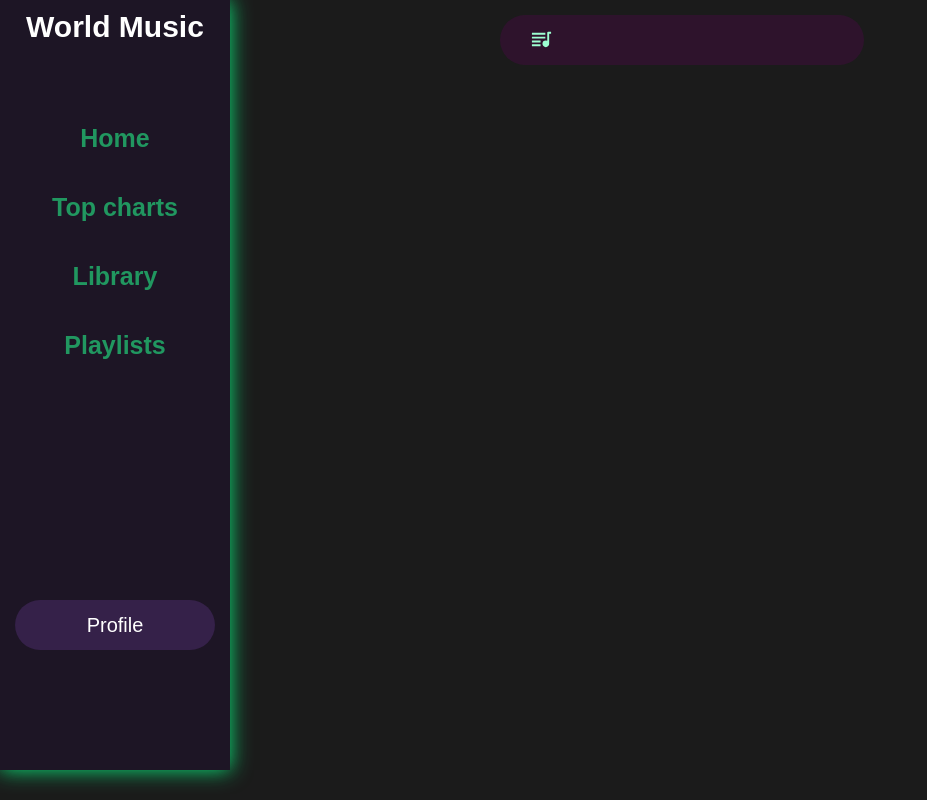
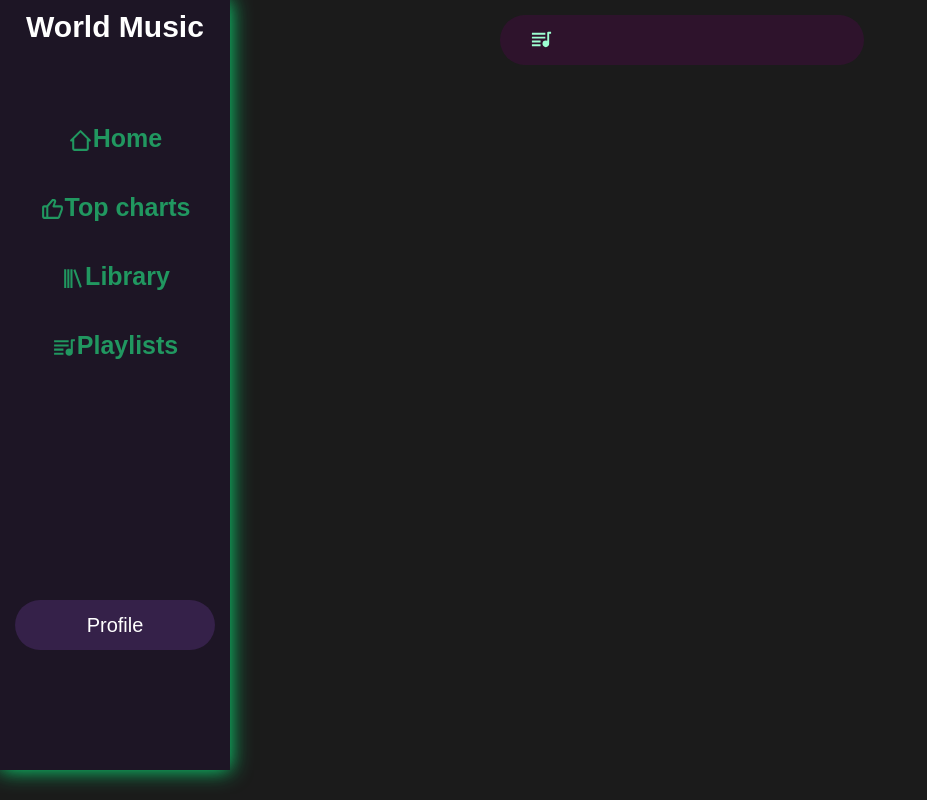
Before and after one commit to Weronnip/World-music, a React (Vite) app in the folder src/main/resources/static/frontend/: page / in a window 1280 px wide. Shown: the whole page, without its empty margins (0-927 px from the left). Built offline with nearby package versions, Linux system fonts and the light colour scheme; a web font is replaced by a local one.

Commit message:
add icon in Layout

```diff
--- a/src/main/resources/static/frontend/src/components/Layout.css
+++ b/src/main/resources/static/frontend/src/components/Layout.css
@@ -81,6 +81,11 @@ body {
   color: #1bdd83;
 }
 
+.icon {
+  font-size: 25px;
+  margin-top: 4px;
+}
+
 .form {
   display: flex;
   align-items: center;
--- a/src/main/resources/static/frontend/src/components/Layout.jsx
+++ b/src/main/resources/static/frontend/src/components/Layout.jsx
@@ -1,4 +1,5 @@
 import { Outlet } from 'react-router-dom'
+import { BiLike, BiHomeAlt2, BiLibrary, BiSolidPlaylist } from 'react-icons/bi/index'
 import './Layout.css'
 
 function Layout() {
@@ -8,10 +9,10 @@ function Layout() {
                 <div className="wrapper">
                     <div className="name-site">World Music</div>
                     <ul className="nav-list">
-                        <li><a href="/home" className='mini-bth'>Home</a></li>
-                        <li><a href="/charts" className='mini-bth'>Top charts</a></li>
-                        <li><a href="/library" className='mini-bth'>Library</a></li>
-                        <li><a href="/playlist" className='mini-bth'>Playlists</a></li>
+                        <li><a href="/home" className='mini-bth'><BiHomeAlt2 className='icon'/>Home</a></li>
+                        <li><a href="/charts" className='mini-bth'><BiLike className='icon' />Top charts</a></li>
+                        <li><a href="/library" className='mini-bth'><BiLibrary className='icon'/>Library</a></li>
+                        <li><a href="/playlist" className='mini-bth'><BiSolidPlaylist className='icon'/>Playlists</a></li>
                         <div className="form">
                             <button className='button'>Profile</button>
                         </div>
```
